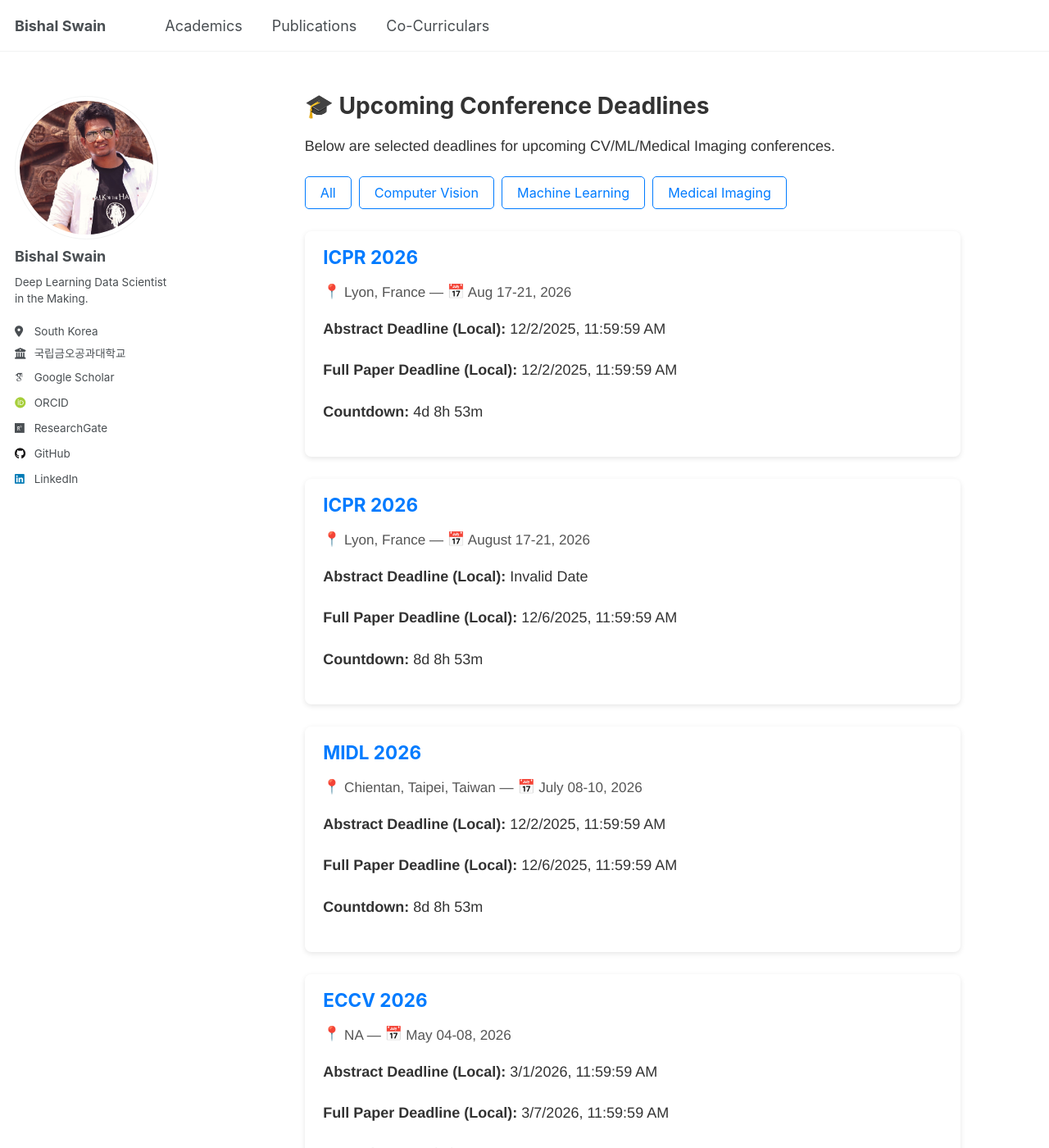
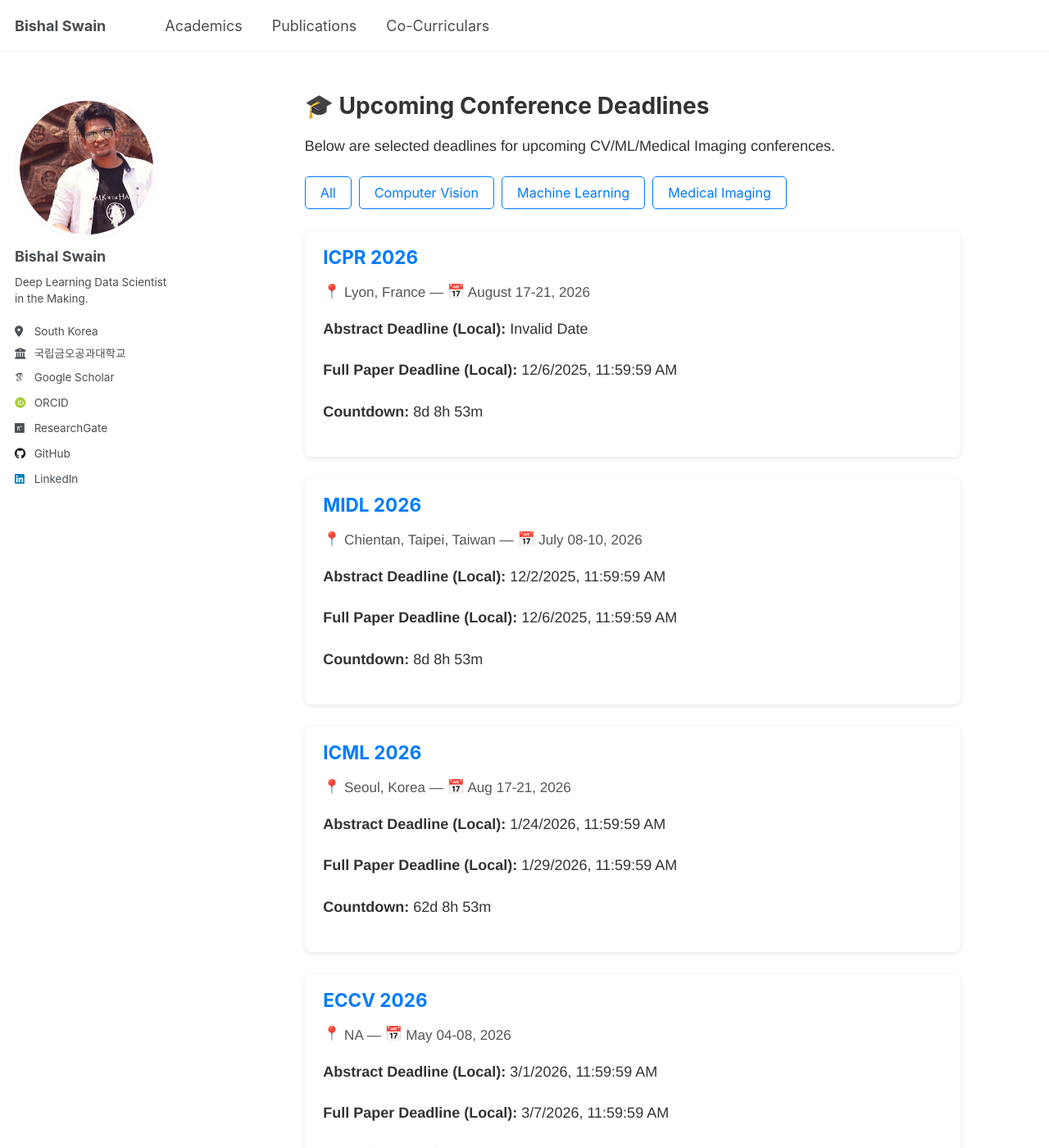
Before and after one commit to bluesaiyancodes/bluesaiyancodes.github.io, a Jekyll site: the page built from _pages/due-conferences.md, in a window 1280 px wide and 1400 px high. Shown: the whole window at 82% size. Built offline with Jekyll 4.4.1, drawn with Linux system fonts in a browser that asks for light colours; some web fonts are replaced.

Commit message:
misc --update1112

```diff
--- a/_data/conferences.yml
+++ b/_data/conferences.yml
@@ -62,13 +62,13 @@
   full_deadline: "2026-03-06T23:59:59-12:00"
   category: CV
 
-- name: ICPR 2026
-  url: https://icpr2026.org/
-  location: Lyon, France
+- name: ICML 2026
+  url: https://icml.cc/Conferences/2026
+  location: Seoul, Korea
   date: Aug 17-21, 2026
-  abstract_deadline: "2025-12-01T23:59:59-12:00"
-  full_deadline: "2025-12-01T23:59:59-12:00"
-  category: CV
+  abstract_deadline: "2026-01-23T23:59:59-12:00"
+  full_deadline: "2026-01-28T23:59:59-12:00"
+  category: ML
 
 - name: CVPR 2026
   url: https://cvpr.thecvf.com/
```
Also changed, not shown: _pages/about.md (+1 -1 lines).
